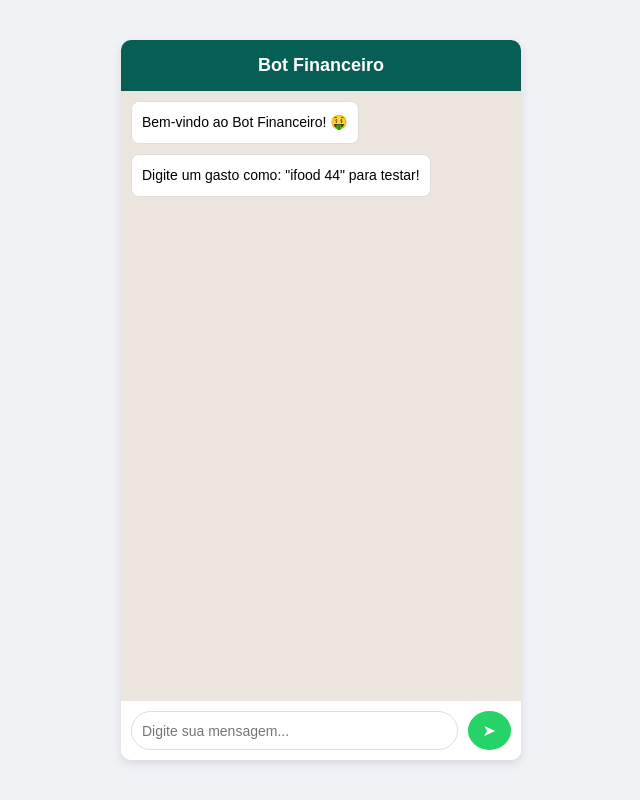
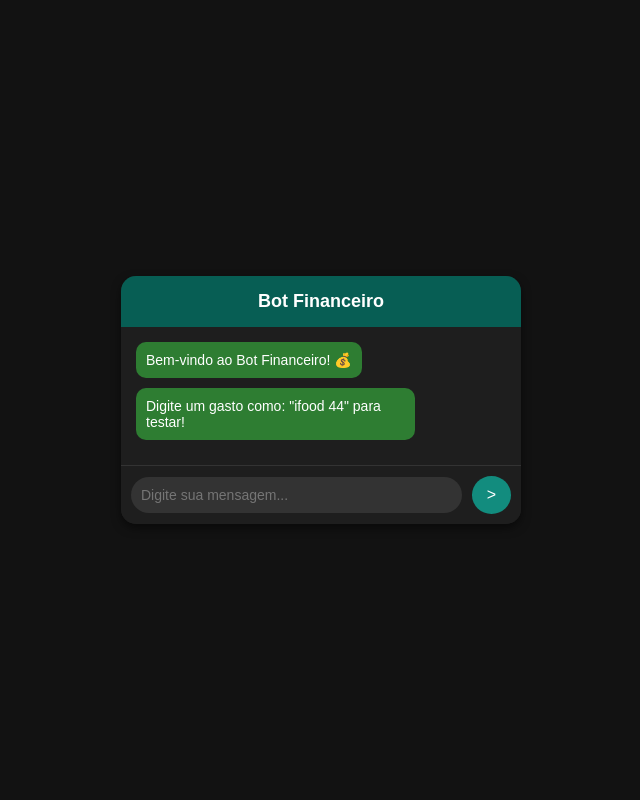
Before and after one commit to digdin77/meu-site, a plain HTML site: page index.html in a window 1280 px wide. Shown: the whole page, without its empty margins (319-959 px from the left). Drawn offline with Linux system fonts and the light colour scheme.

Commit message:
Update index.html

```diff
--- a/index.html
+++ b/index.html
@@ -3,150 +3,175 @@
 <head>
     <meta charset="UTF-8">
     <meta name="viewport" content="width=device-width, initial-scale=1.0">
-    <title>Simulação de Bot Financeiro</title>
+    <title>Bot Financeiro Simulação</title>
     <style>
         body {
-            font-family: 'Arial', sans-serif;
-            background-color: #f0f2f5;
             margin: 0;
             padding: 0;
+            font-family: Arial, sans-serif;
+            background-color: #121212;
+            color: #fff;
             display: flex;
             justify-content: center;
             align-items: center;
             height: 100vh;
+            overflow: hidden;
         }
 
         .container {
             width: 100%;
             max-width: 400px;
-            height: 90vh;
-            background-color: #ffffff;
-            border-radius: 10px;
-            box-shadow: 0px 4px 10px rgba(0, 0, 0, 0.1);
+            background-color: #1e1e1e;
+            border-radius: 15px;
+            box-shadow: 0 4px 10px rgba(0, 0, 0, 0.5);
+            overflow: hidden;
             display: flex;
             flex-direction: column;
-            overflow: hidden;
         }
 
         .header {
             background-color: #075E54;
+            padding: 15px;
+            text-align: center;
+            font-size: 18px;
+            font-weight: bold;
             color: #fff;
-            padding: 15px;
-            font-size: 18px;
-            text-align: center;
-            font-weight: bold;
         }
 
-        .chat-window {
+        .chat {
             flex: 1;
-            padding: 10px;
+            padding: 15px;
             overflow-y: auto;
             display: flex;
             flex-direction: column;
-            gap: 10px;
-            background-color: #ece5dd;
         }
 
-        .message {
-            max-width: 80%;
+        .chat-message {
+            margin-bottom: 10px;
+            display: flex;
+            align-items: flex-end;
+        }
+
+        .bot-message {
+            background-color: #2e7d32;
+            color: #fff;
             padding: 10px;
-            border-radius: 8px;
+            border-radius: 10px;
+            max-width: 70%;
             font-size: 14px;
-            line-height: 1.5;
-            position: relative;
         }
 
         .user-message {
-            background-color: #dcf8c6;
-            align-self: flex-end;
-        }
-
-        .bot-message {
-            background-color: #ffffff;
-            align-self: flex-start;
-            border: 1px solid #ddd;
-        }
-
-        .input-container {
-            display: flex;
+            background-color: #128C7E;
+            color: #fff;
             padding: 10px;
-            gap: 10px;
-            background-color: #fff;
-        }
-
-        .input-container input {
-            flex: 1;
-            padding: 10px;
-            border: 1px solid #ddd;
-            border-radius: 20px;
+            border-radius: 10px;
+            max-width: 70%;
+            margin-left: auto;
             font-size: 14px;
         }
 
-        .input-container button {
+        .typing {
+            color: #aaa;
+            font-size: 14px;
+            margin-top: 5px;
+        }
+
+        .input-box {
+            display: flex;
+            align-items: center;
+            padding: 10px;
+            background-color: #1e1e1e;
+            border-top: 1px solid #333;
+        }
+
+        .input-box input {
+            flex: 1;
+            padding: 10px;
+            border: none;
+            border-radius: 20px;
+            background-color: #333;
+            color: #fff;
+            font-size: 14px;
+            outline: none;
+        }
+
+        .input-box button {
+            margin-left: 10px;
             padding: 10px 15px;
-            background-color: #25D366;
-            color: #fff;
+            background-color: #128C7E;
             border: none;
             border-radius: 50%;
+            color: #fff;
+            font-size: 16px;
             cursor: pointer;
-            font-size: 16px;
         }
 
-        .input-container button:hover {
-            background-color: #20b85b;
+        .input-box button:hover {
+            background-color: #0d6b56;
         }
-
-        @keyframes fadeIn {
-            from { opacity: 0; transform: translateY(10px); }
-            to { opacity: 1; transform: translateY(0); }
-        }
-
-        .message {
-            animation: fadeIn 0.3s ease-out;
-        }
-
     </style>
 </head>
 <body>
     <div class="container">
         <div class="header">Bot Financeiro</div>
-        <div class="chat-window" id="chat-window">
-            <div class="message bot-message">Bem-vindo ao Bot Financeiro! 🤑</div>
-            <div class="message bot-message">Digite um gasto como: "ifood 44" para testar!</div>
+        <div class="chat" id="chat">
+            <div class="chat-message">
+                <div class="bot-message">Bem-vindo ao Bot Financeiro! 💰</div>
+            </div>
+            <div class="chat-message">
+                <div class="bot-message">Digite um gasto como: "ifood 44" para testar!</div>
+            </div>
         </div>
-        <div class="input-container">
-            <input type="text" id="user-input" placeholder="Digite sua mensagem...">
-            <button onclick="sendMessage()">&#10148;</button>
+        <div class="input-box">
+            <input type="text" id="userInput" placeholder="Digite sua mensagem...">
+            <button onclick="sendMessage()">&gt;</button>
         </div>
     </div>
 
     <script>
-        const chatWindow = document.getElementById('chat-window');
-
         function sendMessage() {
-            const userInput = document.getElementById('user-input');
+            const chat = document.getElementById('chat');
+            const userInput = document.getElementById('userInput');
             const message = userInput.value.trim();
 
             if (message) {
-                // Adiciona a mensagem do usuário
-                const userMessage = document.createElement('div');
-                userMessage.className = 'message user-message';
-                userMessage.textContent = message;
-                chatWindow.appendChild(userMessage);
+                // Add user message
+                const userMessageDiv = document.createElement('div');
+                userMessageDiv.className = 'chat-message';
+                userMessageDiv.innerHTML = `<div class='user-message'>${message}</div>`;
+                chat.appendChild(userMessageDiv);
 
-                // Resposta simulada do bot
+                // Clear input
+                userInput.value = '';
+
+                // Add typing indicator
+                const typingDiv = document.createElement('div');
+                typingDiv.className = 'typing';
+                typingDiv.innerText = 'Bot está digitando...';
+                chat.appendChild(typingDiv);
+
+                // Simulate bot response
                 setTimeout(() => {
-                    const botMessage = document.createElement('div');
-                    botMessage.className = 'message bot-message';
-                    botMessage.textContent = `Gasto adicionado: ${message}`;
-                    chatWindow.appendChild(botMessage);
-                    chatWindow.scrollTop = chatWindow.scrollHeight;
-                }, 1000);
+                    chat.removeChild(typingDiv);
 
-                userInput.value = '';
-                chatWindow.scrollTop = chatWindow.scrollHeight;
+                    const botMessageDiv = document.createElement('div');
+                    botMessageDiv.className = 'chat-message';
+                    botMessageDiv.innerHTML = `<div class='bot-message'>Gasto adicionado: ${message}</div>`;
+                    chat.appendChild(botMessageDiv);
+
+                    // Scroll to bottom
+                    chat.scrollTop = chat.scrollHeight;
+                }, 1500);
             }
         }
+
+        // Send message on Enter key press
+        document.getElementById('userInput').addEventListener('keypress', function(event) {
+            if (event.key === 'Enter') {
+                sendMessage();
+            }
+        });
     </script>
 </body>
 </html>
```
